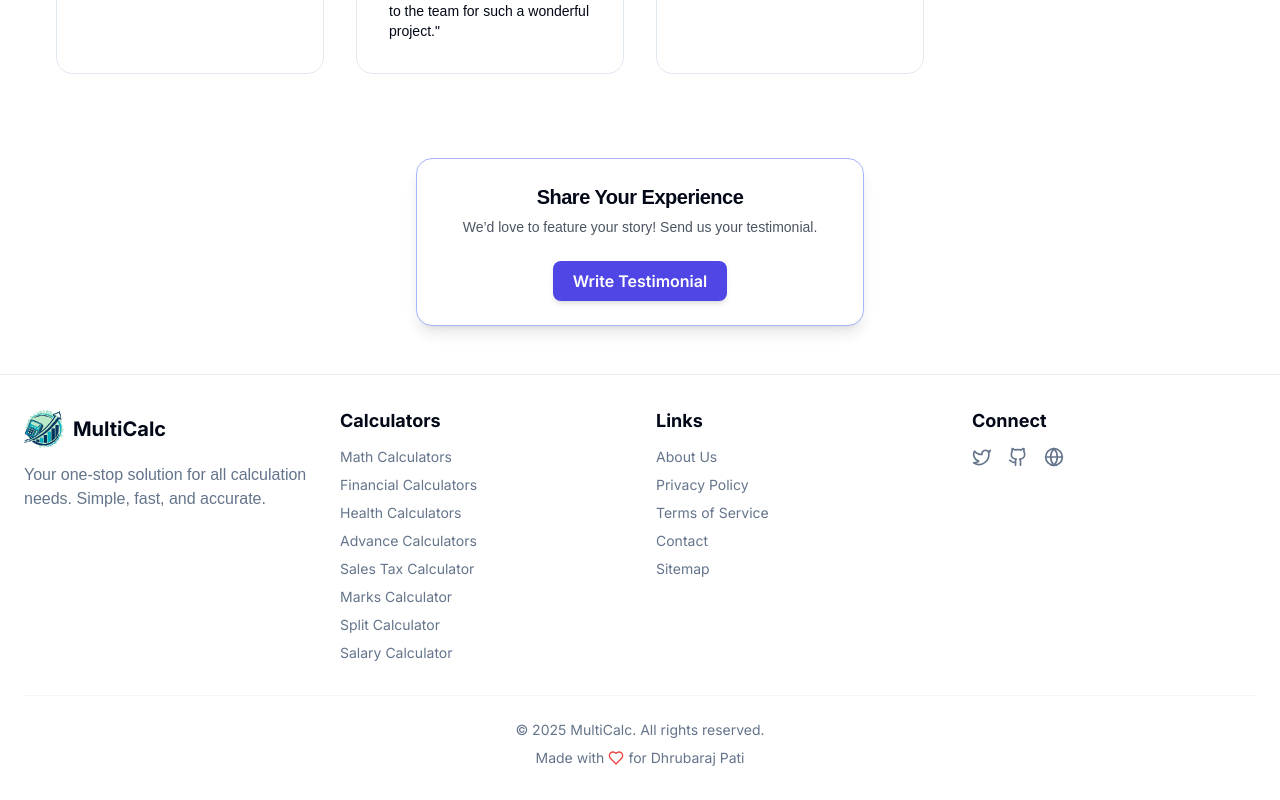
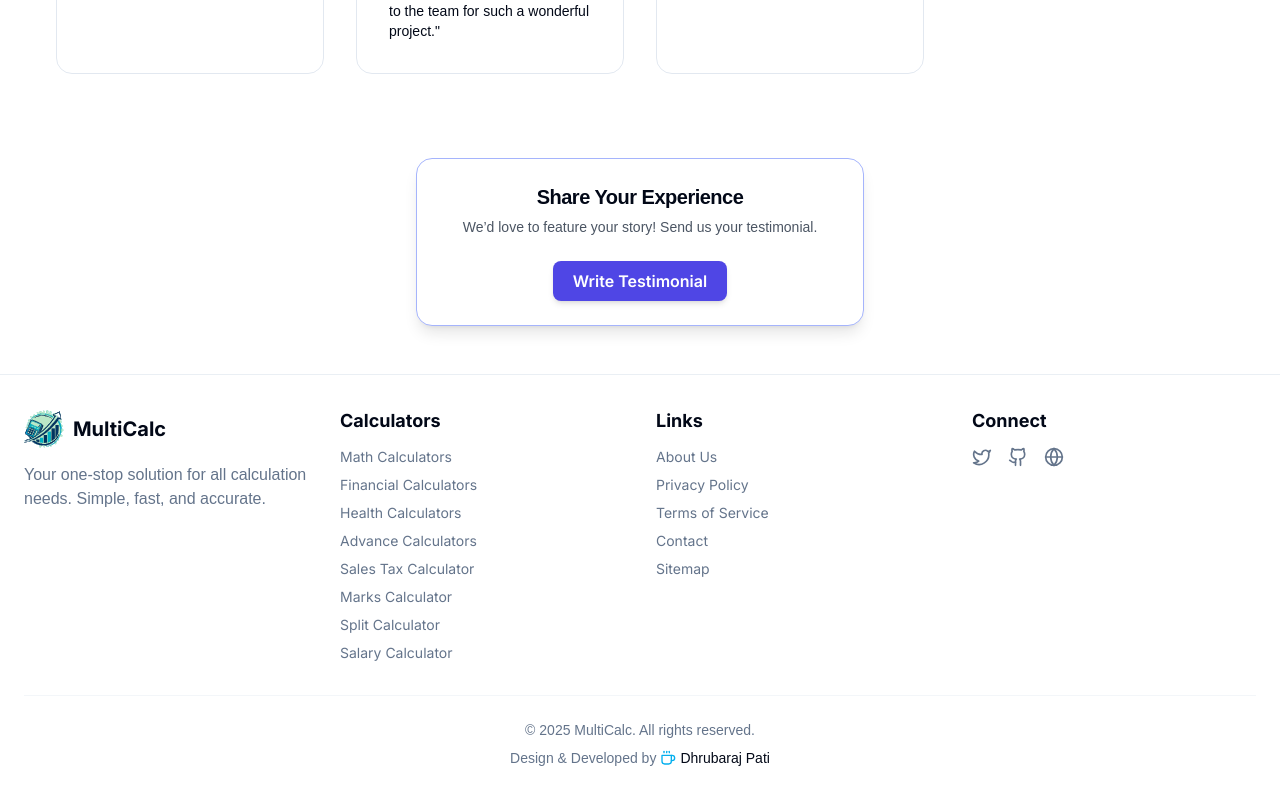
Before and after one commit to codewithdhruba01/MultiCalc, a React (Vite) app: page / in a window 1280 px wide. Shown: the part 3599-4399 px from the top of the page. Built offline with nearby package versions, Linux system fonts and the light colour scheme; a web font is replaced by a local one.

Commit message:
update footer

```diff
--- a/src/components/layouts/Footer.tsx
+++ b/src/components/layouts/Footer.tsx
@@ -1,5 +1,5 @@
 import { Container } from '../ui/Container';
-import { Github, Heart, Twitter, Globe } from 'lucide-react';
+import { Github, Coffee, Twitter, Globe } from 'lucide-react';
 import { Link } from 'react-router-dom';
 
 export default function Footer() {
@@ -165,13 +165,20 @@ export default function Footer() {
         </div>
 
         <div className="mt-8 border-t border-border/40 pt-6 text-center">
-          <p className="text-sm text-muted-foreground">
+          <p className="text-sm text-muted-foreground font-satoshi">
             &copy; {currentYear} MultiCalc. All rights reserved.
           </p>
-
-          <p className="text-sm text-muted-foreground flex items-center justify-center mt-2">
-            Made with <Heart className="h-4 w-4 mx-1 text-red-500" /> for
-            Dhrubaraj Pati
+          <p className="text-sm text-muted-foreground flex items-center font-satoshi justify-center mt-2">
+            Design & Developed by{' '}
+            <Coffee className="w-4 h-4 mx-1 text-[#04afee]" />
+            <a
+              href="https://codewithdhruba.vercel.app/"
+              target="_blank"
+              rel="noopener noreferrer"
+              className="text-foreground dark:text-white hover:none active:no-underline transition-colors font-satoshi"
+            >
+              Dhrubaraj Pati
+            </a>
           </p>
         </div>
       </Container>
```
